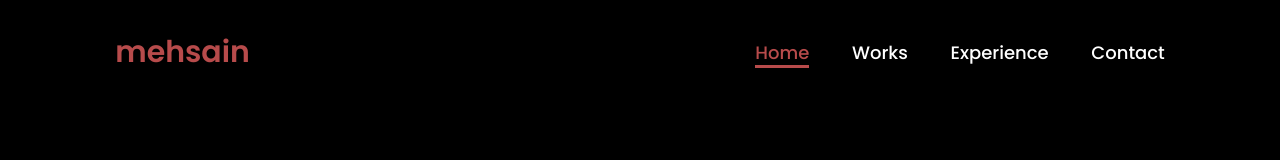
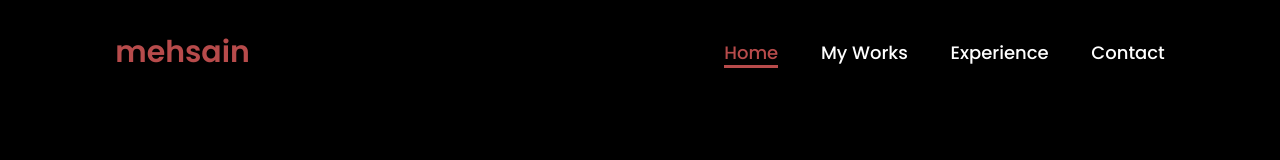
Before and after one commit to mehsain9/mehsain9.github.io, a plain HTML site: page index.html in a window 1280 px wide. Shown: the top 160 px of the page. Drawn offline with Linux system fonts and the light colour scheme.

Commit message:
love you umwah <3

```diff
--- a/index.html
+++ b/index.html
@@ -14,7 +14,7 @@
 
         <nav>
             <a href="index.html" class="active"> Home</a>
-            <a href="https://drive.google.com/drive/folders/1HAoNvuB7ANfGYQ-lrTboiHkz7K59zRSa" >Works</a>
+            <a href="https://drive.google.com/drive/folders/1HAoNvuB7ANfGYQ-lrTboiHkz7K59zRSa" >My Works</a>
             <a href="exprerience.html" >Experience</a>
             <a href="contact.html" >Contact</a>
         </nav>
```
